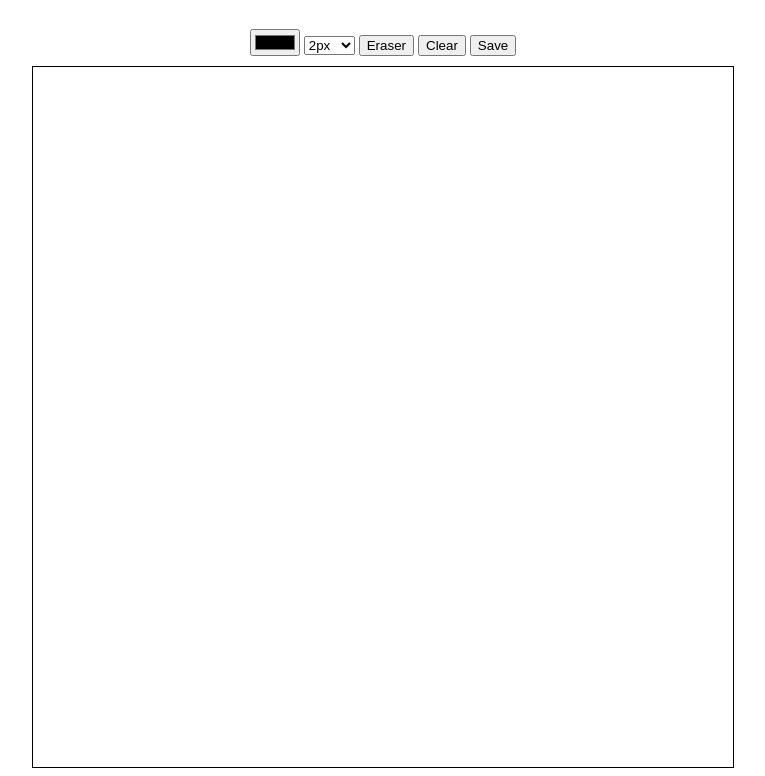
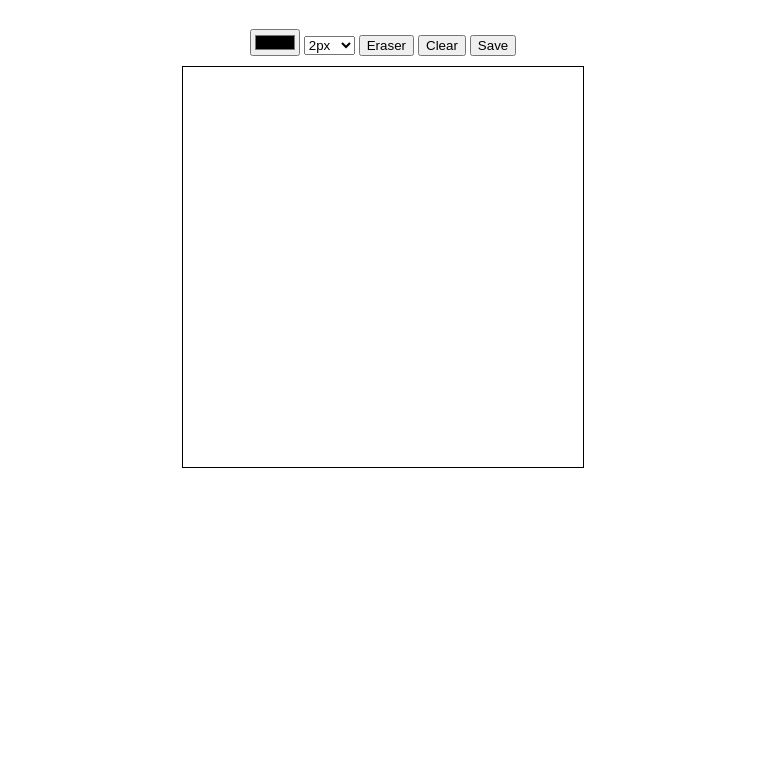
Before and after one commit to ChandrikaBotta1/Assignment_1, a plain HTML site: page index.html in a window 1280 px wide. Shown: the part 69-845 px from the top of the page, without its empty margins (257-1022 px from the left). After the commit the page ends 800 px from the top, so only its background shows below. Drawn offline with Linux system fonts and the light colour scheme.

Commit message:
Update index.html

```diff
--- a/index.html
+++ b/index.html
@@ -33,7 +33,7 @@
             <button id="clear">Clear</button>
             <button id="save">Save</button>
         </div>
-        <canvas id="canvas" width="700" height="700"></canvas>
+        <canvas id="canvas" width="400" height="400"></canvas>
         <script src="paint1.js"></script>
     </body>
 </html>
```
